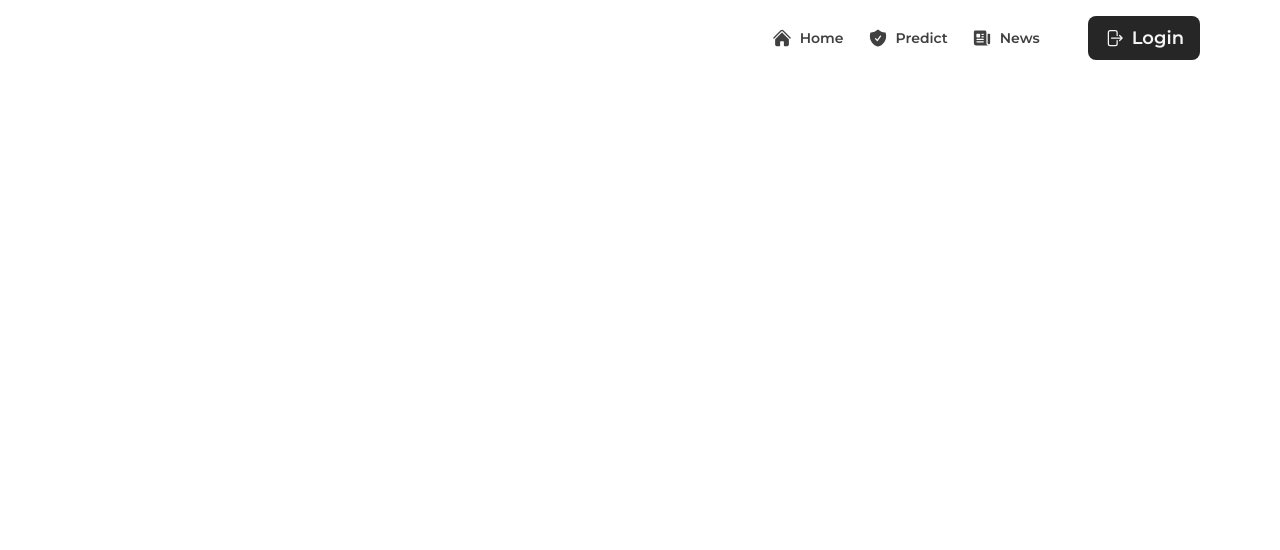
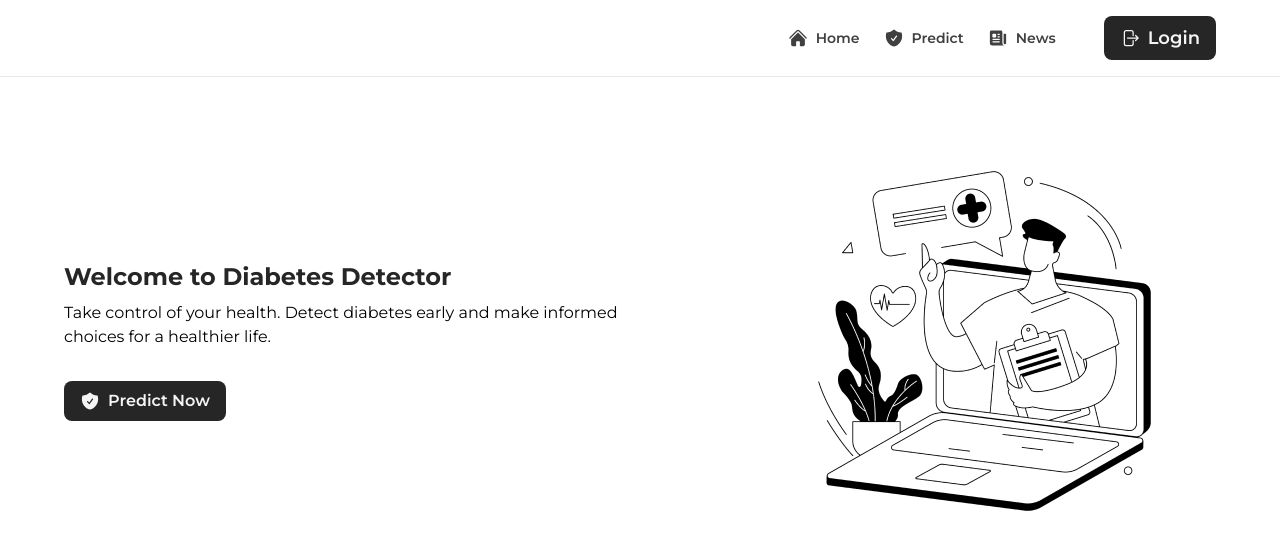
Before and after one commit to gdapriana/diadetect, a Next.js app in the folder web-client/: page / in a window 1280 px wide. Shown: the top 550 px of the page. Built offline with nearby package versions, Linux system fonts and the light colour scheme.

Commit message:
🦸 Finish Hero

```diff
--- a/web-client/src/app/page.tsx
+++ b/web-client/src/app/page.tsx
@@ -1,3 +1,9 @@
+import Hero from "@/components/homepage/hero/Hero";
+
 export default function Home() {
-  return <main className=""></main>;
+  return (
+    <main className="w-full flex justify-center items-center flex-col">
+      <Hero />
+    </main>
+  );
 }
--- a/web-client/src/components/globals/header/Navbar.tsx
+++ b/web-client/src/components/globals/header/Navbar.tsx
@@ -6,9 +6,12 @@ import Hamburger from "@/components/globals/header/Hamburger";
 
 const Navbar = (): any => {
   return (
-    <div id="_navbar_root" className="w-full flex justify-center items-center">
+    <div
+      id="_navbar_root"
+      className="w-full border-b z-10 flex justify-center items-center"
+    >
       <div
-        className="w-full max-w-6xl p-4 gap-6 md:gap-12 flex justify-between items-center"
+        className="w-full max-w-6xl py-4 mx-8 gap-2 md:gap-12 flex justify-between items-center"
         id="_navbar_wrapper"
       >
         <NavBrand name={metadata.navbrand.name} link={metadata.navbrand.link} />
--- /dev/null
+++ b/web-client/src/components/homepage/hero/Content.tsx
@@ -0,0 +1,32 @@
+import Link from "next/link";
+import { ShieldCheckIcon } from "@heroicons/react/24/solid";
+
+const Content = ({
+  title,
+  subtitle,
+  predict,
+}: {
+  title: string;
+  subtitle: string;
+  predict: { name: string; link: string };
+}) => {
+  return (
+    <div className="w-full md:w-1/2 h-80 md:h-auto flex flex-col gap-8 justify-center items-start">
+      <div className="flex flex-col items-start gap-2">
+        <h1 className="text-neutral-800 font-bold text-lg md:text-2xl">
+          {title}
+        </h1>
+        <p className="text-sm md:text-base">{subtitle}</p>
+      </div>
+      <Link
+        href={predict.link}
+        className="flex justify-center items-center font-semibold text-neutral-100 bg-neutral-800 py-2 px-4 rounded-lg gap-2"
+      >
+        <ShieldCheckIcon className="w-5" />
+        {predict.name}
+      </Link>
+    </div>
+  );
+};
+
+export default Content;
--- /dev/null
+++ b/web-client/src/components/homepage/hero/Hero.tsx
@@ -0,0 +1,24 @@
+import Content from "@/components/homepage/hero/Content";
+import ImageSection from "@/components/homepage/hero/ImageSection";
+import metadata from "@/data/hero";
+import HeroImage from "@/assets/images/hero.png";
+
+const Hero = () => {
+  return (
+    <main className="w-full flex justify-center items-center" id="_hero_root">
+      <div
+        className="w-full flex m-8 justify-center items-center max-w-6xl"
+        id="_hero_wrapper"
+      >
+        <Content
+          title={metadata.title}
+          subtitle={metadata.subtitle}
+          predict={metadata.predict}
+        />
+        <ImageSection image={HeroImage} />
+      </div>
+    </main>
+  );
+};
+
+export default Hero;
--- /dev/null
+++ b/web-client/src/components/homepage/hero/ImageSection.tsx
@@ -0,0 +1,11 @@
+import Image from "next/image";
+
+const ImageSection = ({ image }: { image: any }) => {
+  return (
+    <div className="hidden md:flex md:w-1/2 justify-end items-center">
+      <Image src={image} alt="" />
+    </div>
+  );
+};
+
+export default ImageSection;
--- /dev/null
+++ b/web-client/src/data/hero.ts
@@ -0,0 +1,11 @@
+const metadata = {
+  title: "Welcome to Diabetes Detector",
+  subtitle:
+    "Take control of your health. Detect diabetes early and make informed choices for a healthier life.",
+  predict: {
+    name: "Predict Now",
+    link: "/predict",
+  },
+};
+
+export default metadata;
```
Also changed, not shown: web-client/src/assets/images/hero.png (added).
